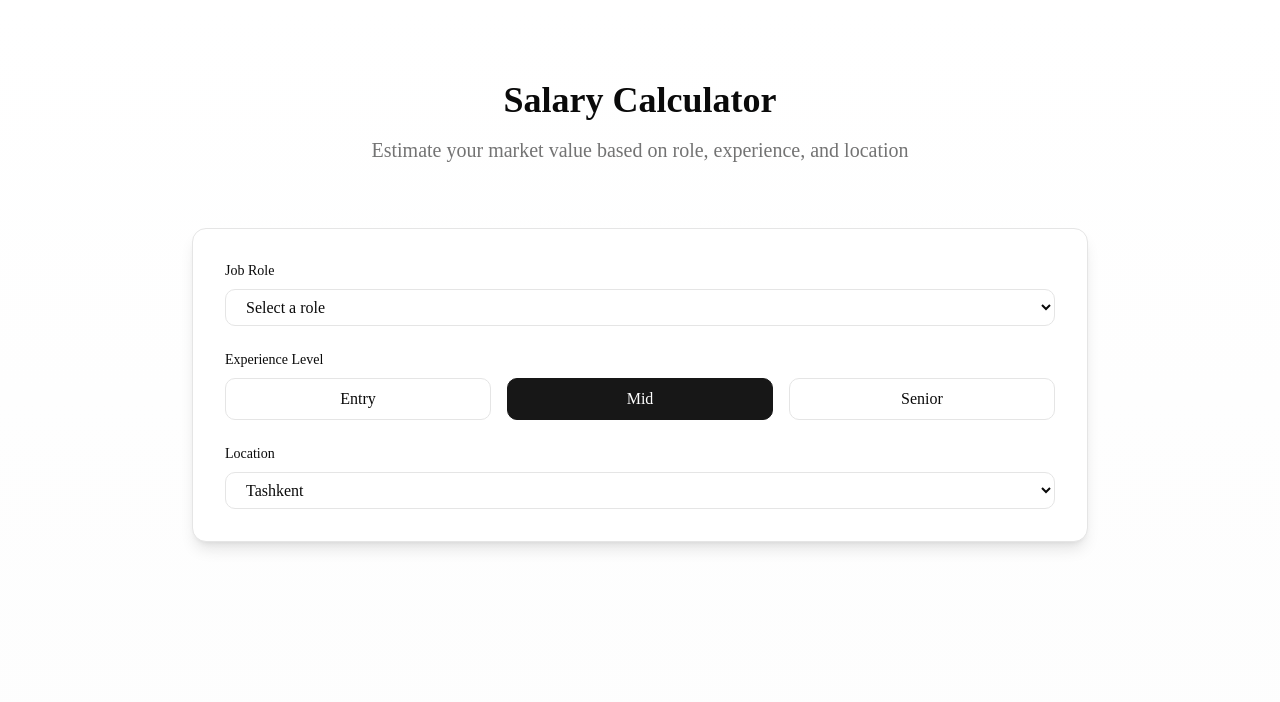
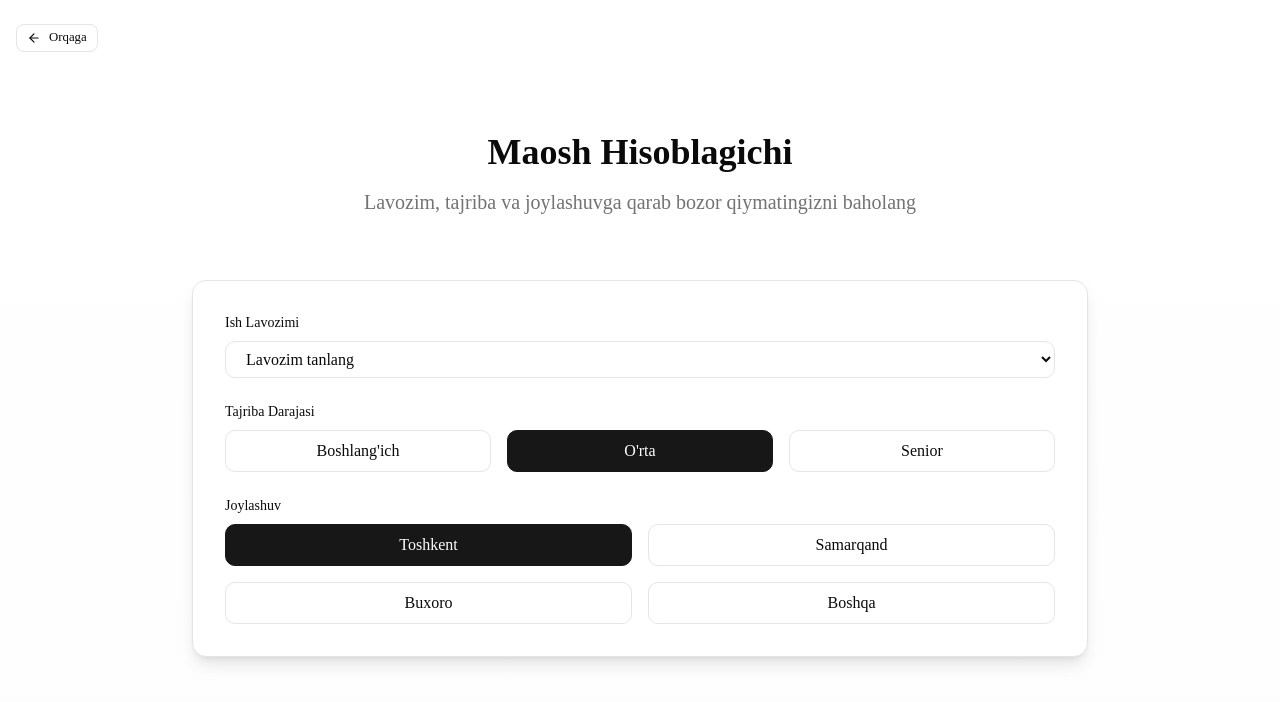
Before and after one commit to otabekxoff-creator/qadam.uz, a Next.js app in the folder frontend/: page /salary-calculator in a window 1280 px wide. Shown: the top 702 px of the page. Built offline with nearby package versions, Linux system fonts and the light colour scheme.

Commit message:
Fix navigation pages: Add back buttons and translate to Uzbek - jobs/search, salary-calculator, resources

```diff
--- a/frontend/src/app/jobs/search/page.tsx
+++ b/frontend/src/app/jobs/search/page.tsx
@@ -1,8 +1,10 @@
 'use client';
 
 import { motion } from 'framer-motion';
-import { Search, MapPin, Briefcase, Building2, Clock, DollarSign, Filter, ChevronDown } from 'lucide-react';
+import { Search, MapPin, Briefcase, Building2, Clock, DollarSign, Filter, ChevronDown, ArrowLeft } from 'lucide-react';
 import { useState } from 'react';
+import Link from 'next/link';
+import { Button } from '@/components/ui/button';
 
 export default function JobSearchPage() {
   const [filters, setFilters] = useState({
@@ -90,8 +92,18 @@ export default function JobSearchPage() {
   ];
 
   return (
-    <div className="min-h-screen bg-gradient-to-b from-background to-secondary/20">
-      <section className="py-8 px-4 sm:px-6 lg:px-8">
+    <div className="min-h-screen bg-background">
+      {/* Back Button */}
+      <div className="container mx-auto px-4 pt-6">
+        <Link href="/">
+          <Button variant="outline" size="sm" className="gap-2">
+            <ArrowLeft className="w-4 h-4" />
+            Orqaga
+          </Button>
+        </Link>
+      </div>
+
+      <section className="py-12 px-4 sm:px-6 lg:px-8">
         <div className="max-w-7xl mx-auto">
           {/* Search Header */}
           <motion.div
@@ -100,14 +112,14 @@ export default function JobSearchPage() {
             transition={{ duration: 0.5 }}
             className="mb-8"
           >
-            <h1 className="text-3xl font-bold mb-6">Find Your Dream Job</h1>
+            <h1 className="text-3xl font-bold mb-6">Orzuingizdagi Ishni Toping</h1>
 
             <div className="flex flex-col md:flex-row gap-4">
               <div className="relative flex-1">
                 <Search className="absolute left-3 top-1/2 -translate-y-1/2 w-5 h-5 text-muted-foreground" />
                 <input
                   type="text"
-                  placeholder="Job title, keywords, or company"
+                  placeholder="Ish nomi, kalit so'z yoki kompaniya"
                   className="w-full pl-10 pr-4 py-3 rounded-lg border bg-background"
                 />
               </div>
@@ -115,12 +127,12 @@ export default function JobSearchPage() {
                 <MapPin className="absolute left-3 top-1/2 -translate-y-1/2 w-5 h-5 text-muted-foreground" />
                 <input
                   type="text"
-                  placeholder="City or country"
+                  placeholder="Shahar yoki mamlakat"
                   className="w-full pl-10 pr-4 py-3 rounded-lg border bg-background"
                 />
               </div>
               <button className="px-6 py-3 bg-primary text-white rounded-lg hover:bg-primary/90 transition-colors">
-                Search Jobs
+                Ish Qidirish
               </button>
             </div>
           </motion.div>
@@ -137,7 +149,7 @@ export default function JobSearchPage() {
               className="flex items-center gap-2 px-4 py-2 border rounded-lg hover:bg-secondary transition-colors"
             >
               <Filter className="w-4 h-4" />
-              Filters
+              Filtrlar
               <ChevronDown className={`w-4 h-4 transition-transform ${showFilters ? 'rotate-180' : ''}`} />
             </button>
 
@@ -145,29 +157,29 @@ export default function JobSearchPage() {
               <div className="mt-4 p-4 bg-card rounded-xl border">
                 <div className="grid grid-cols-1 md:grid-cols-4 gap-4">
                   <div>
-                    <label className="block text-sm font-medium mb-2">Job Type</label>
+                    <label className="block text-sm font-medium mb-2">Ish Turi</label>
                     <select className="w-full px-3 py-2 rounded-lg border bg-background">
-                      <option value="">All Types</option>
-                      <option value="full-time">Full-time</option>
-                      <option value="part-time">Part-time</option>
-                      <option value="contract">Contract</option>
-                      <option value="internship">Internship</option>
+                      <option value="">Barcha turlar</option>
+                      <option value="full-time">To'liq stavka</option>
+                      <option value="part-time">Yarim stavka</option>
+                      <option value="contract">Shartnoma</option>
+                      <option value="internship">Stajirovka</option>
                     </select>
                   </div>
                   <div>
-                    <label className="block text-sm font-medium mb-2">Experience</label>
+                    <label className="block text-sm font-medium mb-2">Tajriba</label>
                     <select className="w-full px-3 py-2 rounded-lg border bg-background">
-                      <option value="">Any Experience</option>
-                      <option value="entry">Entry Level</option>
-                      <option value="mid">Mid Level</option>
-                      <option value="senior">Senior Level</option>
-                      <option value="lead">Lead/Manager</option>
+                      <option value="">Har qanday tajriba</option>
+                      <option value="entry">Boshlang'ich</option>
+                      <option value="mid">O'rta</option>
+                      <option value="senior">Senior</option>
+                      <option value="lead">Rahbar</option>
                     </select>
                   </div>
                   <div>
-                    <label className="block text-sm font-medium mb-2">Salary Range</label>
+                    <label className="block text-sm font-medium mb-2">Maosh</label>
                     <select className="w-full px-3 py-2 rounded-lg border bg-background">
-                      <option value="">Any Salary</option>
+                      <option value="">Har qanday maosh</option>
                       <option value="0-1000">$0 - $1,000</option>
                       <option value="1000-3000">$1,000 - $3,000</option>
                       <option value="3000-5000">$3,000 - $5,000</option>
@@ -175,12 +187,12 @@ export default function JobSearchPage() {
                     </select>
                   </div>
                   <div>
-                    <label className="block text-sm font-medium mb-2">Remote Options</label>
+                    <label className="block text-sm font-medium mb-2">Ish rejimi</label>
                     <select className="w-full px-3 py-2 rounded-lg border bg-background">
-                      <option value="">Any</option>
-                      <option value="remote">Remote Only</option>
-                      <option value="hybrid">Hybrid</option>
-                      <option value="onsite">On-site</option>
+                      <option value="">Barchasi</option>
+                      <option value="remote">Masofadan</option>
+                      <option value="hybrid">Gibrid</option>
+                      <option value="onsite">Ofisda</option>
                     </select>
                   </div>
                 </div>
@@ -192,7 +204,7 @@ export default function JobSearchPage() {
           <div className="grid grid-cols-1 lg:grid-cols-3 gap-6">
             {/* Job List */}
             <div className="lg:col-span-2 space-y-4">
-              <p className="text-muted-foreground mb-4">{jobs.length} jobs found</p>
+              <p className="text-muted-foreground mb-4">{jobs.length} ta ish topildi</p>
 
               {jobs.map((job, index) => (
                 <motion.div
@@ -256,16 +268,16 @@ export default function JobSearchPage() {
             {/* Sidebar */}
             <div className="hidden lg:block">
               <div className="bg-card rounded-xl p-6 shadow-sm border sticky top-8">
-                <h3 className="font-semibold mb-4">Job Alerts</h3>
+                <h3 className="font-semibold mb-4">Ish E'lonlari</h3>
                 <p className="text-sm text-muted-foreground mb-4">
-                  Get notified when new jobs match your search
+                  Qidiruv bo'yicha yangi ishlar chiqishi haqida xabar oling
                 </p>
                 <button className="w-full py-2 border rounded-lg hover:bg-secondary transition-colors">
-                  Create Job Alert
+                  E'lon Yaratish
                 </button>
 
                 <div className="mt-8">
-                  <h3 className="font-semibold mb-4">Popular Searches</h3>
+                  <h3 className="font-semibold mb-4">Mashhur Qidiruvlar</h3>
                   <div className="flex flex-wrap gap-2">
                     {['React', 'Python', 'Remote', 'Tashkent', 'Full-time', 'Senior'].map((tag) => (
                       <span
--- a/frontend/src/app/resources/page.tsx
+++ b/frontend/src/app/resources/page.tsx
@@ -6,17 +6,18 @@ import Link from 'next/link';
 import {
   FileText, Video, BookOpen, Download, Calculator, Lightbulb, Users, Award,
   Search, Star, Clock, Play, FileCode, Heart, ExternalLink, ArrowRight,
-  TrendingUp, Zap, Target, CheckCircle, X, BookMarked, FileEdit, PenTool, Layout
+  TrendingUp, Zap, Target, CheckCircle, X, BookMarked, FileEdit, PenTool, Layout,
+  ArrowLeft
 } from 'lucide-react';
 import { Button } from '@/components/ui/button';
 
 const categories = [
-  { id: 'all', name: 'All Resources', icon: FileText, count: 156 },
-  { id: 'templates', name: 'Resume Templates', icon: FileCode, count: 45 },
-  { id: 'guides', name: 'Career Guides', icon: BookOpen, count: 38 },
-  { id: 'tools', name: 'Free Tools', icon: Calculator, count: 28 },
-  { id: 'videos', name: 'Video Tutorials', icon: Video, count: 25 },
-  { id: 'design', name: 'Design Assets', icon: Layout, count: 20 },
+  { id: 'all', name: 'Barchasi', icon: FileText, count: 156 },
+  { id: 'templates', name: 'Rezyume Namunalari', icon: FileCode, count: 45 },
+  { id: 'guides', name: 'Karyera Qo\'llanmalari', icon: BookOpen, count: 38 },
+  { id: 'tools', name: 'Bepul Vositalar', icon: Calculator, count: 28 },
+  { id: 'videos', name: 'Video Qo\'llanmalar', icon: Video, count: 25 },
+  { id: 'design', name: 'Dizayn Materiallari', icon: Layout, count: 20 },
 ];
 
 const featuredResources = [
@@ -88,15 +89,25 @@ export default function ResourcesPage() {
 
   return (
     <div className="min-h-screen bg-gradient-to-br from-slate-50 to-blue-50">
+      {/* Back Button */}
+      <div className="container mx-auto px-4 pt-6">
+        <Link href="/">
+          <Button variant="outline" size="sm" className="gap-2">
+            <ArrowLeft className="w-4 h-4" />
+            Orqaga
+          </Button>
+        </Link>
+      </div>
+
       {/* Hero */}
       <section className="relative py-20 bg-gradient-to-br from-blue-600 via-indigo-600 to-purple-700 overflow-hidden">
         <div className="absolute inset-0 bg-[url('/grid.svg')] opacity-10"></div>
         <div className="container mx-auto px-4 relative z-10">
           <motion.div initial={{ opacity: 0, y: 20 }} animate={{ opacity: 1, y: 0 }} className="text-center max-w-3xl mx-auto">
-            <h1 className="text-4xl md:text-5xl font-bold text-white mb-4">Career Resources</h1>
-            <p className="text-xl text-indigo-100 mb-8">Free templates, guides, and tools to help you succeed</p>
+            <h1 className="text-4xl md:text-5xl font-bold text-white mb-4">Karyera Resurslari</h1>
+            <p className="text-xl text-indigo-100 mb-8">Muvaffaqiyatga erishish uchun bepul namunalar, qo'llanmalar va vositalar</p>
             <div className="grid grid-cols-2 md:grid-cols-4 gap-4 max-w-2xl mx-auto">
-              {[{ value: '156+', label: 'Free Resources' }, { value: '2M+', label: 'Downloads' }, { value: '150K+', label: 'Active Users' }, { value: '4.8', label: 'Avg Rating' }].map((stat) => (
+              {[{ value: '156+', label: 'Bepul Resurslar' }, { value: '2M+', label: 'Yuklab Olishlar' }, { value: '150K+', label: 'Faol Foydalanuvchilar' }, { value: '4.8', label: 'O\'rtacha Reyting' }].map((stat) => (
                 <div key={stat.label} className="bg-white/10 backdrop-blur-sm rounded-xl p-4">
                   <p className="text-2xl font-bold text-white">{stat.value}</p>
                   <p className="text-sm text-indigo-200">{stat.label}</p>
@@ -113,7 +124,7 @@ export default function ResourcesPage() {
           <div className="max-w-2xl mx-auto mb-12">
             <div className="relative">
               <Search className="absolute left-4 top-1/2 -translate-y-1/2 w-5 h-5 text-slate-400" />
-              <input type="text" placeholder="Search resources..." value={searchQuery} onChange={(e) => setSearchQuery(e.target.value)} className="w-full pl-12 pr-4 py-4 bg-white border border-slate-200 rounded-2xl shadow-lg focus:ring-2 focus:ring-blue-500" />
+              <input type="text" placeholder="Resurslarni qidirish..." value={searchQuery} onChange={(e) => setSearchQuery(e.target.value)} className="w-full pl-12 pr-4 py-4 bg-white border border-slate-200 rounded-2xl shadow-lg focus:ring-2 focus:ring-blue-500" />
             </div>
           </div>
 
@@ -122,7 +133,7 @@ export default function ResourcesPage() {
               <motion.button key={category.id} variants={itemVariants} onClick={() => setSelectedCategory(category.id)} className={`p-6 rounded-2xl text-left transition-all ${selectedCategory === category.id ? 'bg-gradient-to-br from-blue-500 to-indigo-600 text-white shadow-lg' : 'bg-white text-slate-700 hover:shadow-md'}`}>
                 <category.icon className="w-8 h-8 mb-3" />
                 <p className="font-semibold text-sm">{category.name}</p>
-                <p className={`text-xs ${selectedCategory === category.id ? 'text-blue-100' : 'text-slate-500'}`}>{category.count} items</p>
+                <p className={`text-xs ${selectedCategory === category.id ? 'text-blue-100' : 'text-slate-500'}`}>{category.count} ta</p>
               </motion.button>
             ))}
           </motion.div>
@@ -130,7 +141,7 @@ export default function ResourcesPage() {
           {/* Featured */}
           {!searchQuery && selectedCategory === 'all' && (
             <div className="mb-16">
-              <h2 className="text-2xl font-bold text-slate-800 mb-6">Featured Resources</h2>
+              <h2 className="text-2xl font-bold text-slate-800 mb-6">Tavsiya Etilgan Resurslar</h2>
               <div className="grid grid-cols-1 md:grid-cols-2 lg:grid-cols-4 gap-6">
                 {featuredResources.map((resource) => (
                   <motion.div key={resource.id} whileHover={{ y: -4 }} className="bg-white rounded-2xl shadow-sm border border-slate-200 overflow-hidden hover:shadow-lg transition-all">
@@ -151,7 +162,7 @@ export default function ResourcesPage() {
                           {resource.downloads?.toLocaleString() || resource.users?.toLocaleString() || resource.views?.toLocaleString()}
                         </span>
                         <Button size="sm" className="bg-gradient-to-r from-blue-600 to-indigo-600 text-white">
-                          {resource.type === 'video' ? 'Watch' : 'Download'}
+                          {resource.type === 'video' ? 'Ko\'rish' : 'Yuklab olish'}
                         </Button>
                       </div>
                     </div>
@@ -164,8 +175,8 @@ export default function ResourcesPage() {
           {/* All Resources */}
           <div>
             <div className="flex items-center justify-between mb-6">
-              <h2 className="text-2xl font-bold text-slate-800">{selectedCategory === 'all' ? 'All Resources' : categories.find(c => c.id === selectedCategory)?.name}</h2>
-              <p className="text-slate-500">{filteredResources.length} resources</p>
+              <h2 className="text-2xl font-bold text-slate-800">{selectedCategory === 'all' ? 'Barcha Resurslar' : categories.find(c => c.id === selectedCategory)?.name}</h2>
+              <p className="text-slate-500">{filteredResources.length} ta resurs</p>
             </div>
             <motion.div variants={containerVariants} initial="hidden" animate="visible" className="grid grid-cols-1 md:grid-cols-2 lg:grid-cols-3 gap-6">
               {filteredResources.map((resource) => (
@@ -190,7 +201,7 @@ export default function ResourcesPage() {
                     <span className="flex items-center gap-1"><Star className="w-4 h-4 text-amber-400 fill-amber-400" />{resource.rating}</span>
                   </div>
                   <Button variant="outline" className="w-full">
-                    {resource.type === 'video' ? 'Watch Now' : resource.type === 'tool' ? 'Try Tool' : 'Download Free'}
+                    {resource.type === 'video' ? 'Hozir Ko\'rish' : resource.type === 'tool' ? 'Vosita Sinash' : 'Bepul Yuklab Olish'}
                   </Button>
                 </motion.div>
               ))}
@@ -203,8 +214,8 @@ export default function ResourcesPage() {
       <section className="py-16 bg-gradient-to-br from-slate-900 to-indigo-900 text-white">
         <div className="container mx-auto px-4">
           <div className="text-center mb-12">
-            <h2 className="text-3xl font-bold mb-4">Success Stories</h2>
-            <p className="text-slate-300">How our resources helped others land their dream jobs</p>
+            <h2 className="text-3xl font-bold mb-4">Muvaffaqiyat Tarixlari</h2>
+            <p className="text-slate-300">Resurslarimiz boshqalarga orzularidagi ishni qanday topishga yordam berdi</p>
           </div>
           <div className="grid grid-cols-1 md:grid-cols-3 gap-8">
             {successStories.map((story, index) => (
--- a/frontend/src/app/salary-calculator/page.tsx
+++ b/frontend/src/app/salary-calculator/page.tsx
@@ -1,7 +1,9 @@
 'use client';
 
 import { motion } from 'framer-motion';
-import { Calculator, TrendingUp, MapPin, Building2, Briefcase, DollarSign } from 'lucide-react';
+import { Calculator, TrendingUp, MapPin, Building2, Briefcase, DollarSign, ArrowLeft } from 'lucide-react';
+import Link from 'next/link';
+import { Button } from '@/components/ui/button';
 import { useState } from 'react';
 
 export default function SalaryCalculatorPage() {
@@ -17,18 +19,28 @@ export default function SalaryCalculatorPage() {
   };
 
   const roles = [
-    'Software Engineer',
-    'Product Manager',
-    'UX Designer',
-    'Data Analyst',
-    'Marketing Manager',
-    'Sales Representative',
-    'HR Manager',
-    'DevOps Engineer',
+    'Dasturiy Ta\'minot Muhandisi',
+    'Mahsulot Menejeri',
+    'UX Dizayner',
+    'Ma\'lumotlar Tahlilchisi',
+    'Marketing Menejeri',
+    'Savdo Vakili',
+    'HR Menejeri',
+    'DevOps Muhandisi',
   ];
 
   return (
     <div className="min-h-screen bg-gradient-to-b from-background to-secondary/20">
+      {/* Back Button */}
+      <div className="container mx-auto px-4 pt-6">
+        <Link href="/">
+          <Button variant="outline" size="sm" className="gap-2">
+            <ArrowLeft className="w-4 h-4" />
+            Orqaga
+          </Button>
+        </Link>
+      </div>
+
       <section className="py-20 px-4 sm:px-6 lg:px-8">
         <div className="max-w-4xl mx-auto">
           <motion.div
@@ -37,9 +49,9 @@ export default function SalaryCalculatorPage() {
             transition={{ duration: 0.5 }}
             className="text-center mb-16"
           >
-            <h1 className="text-4xl font-bold mb-4">Salary Calculator</h1>
+            <h1 className="text-4xl font-bold mb-4">Maosh Hisoblagichi</h1>
             <p className="text-xl text-muted-foreground">
-              Estimate your market value based on role, experience, and location
+              Lavozim, tajriba va joylashuvga qarab bozor qiymatingizni baholang
             </p>
           </motion.div>
 
@@ -51,13 +63,13 @@ export default function SalaryCalculatorPage() {
           >
             <div className="space-y-6">
               <div>
-                <label className="block text-sm font-medium mb-2">Job Role</label>
+                <label className="block text-sm font-medium mb-2">Ish Lavozimi</label>
                 <select
                   className="w-full px-4 py-2 rounded-lg border bg-background"
                   value={role}
                   onChange={(e) => setRole(e.target.value)}
                 >
-                  <option value="">Select a role</option>
+                  <option value="">Lavozim tanlang</option>
                   {roles.map((r) => (
                     <option key={r} value={r}>{r}</option>
                   ))}
@@ -65,7 +77,7 @@ export default function SalaryCalculatorPage() {
               </div>
 
               <div>
-                <label className="block text-sm font-medium mb-2">Experience Level</label>
+                <label className="block text-sm font-medium mb-2">Tajriba Darajasi</label>
                 <div className="grid grid-cols-3 gap-4">
                   {['entry', 'mid', 'senior'].map((level) => (
                     <button
@@ -77,24 +89,34 @@ export default function SalaryCalculatorPage() {
                           : 'bg-background hover:bg-secondary'
                       }`}
                     >
-                      {level}
+                      {level === 'entry' ? 'Boshlang\'ich' : level === 'mid' ? 'O\'rta' : 'Senior'}
                     </button>
                   ))}
                 </div>
               </div>
 
               <div>
-                <label className="block text-sm font-medium mb-2">Location</label>
-                <select
-                  className="w-full px-4 py-2 rounded-lg border bg-background"
-                  value={location}
-                  onChange={(e) => setLocation(e.target.value)}
-                >
-                  <option value="tashkent">Tashkent</option>
-                  <option value="samarkand">Samarkand</option>
-                  <option value="bukhara">Bukhara</option>
-                  <option value="other">Other regions</option>
-                </select>
+                <label className="block text-sm font-medium mb-2">Joylashuv</label>
+                <div className="grid grid-cols-2 gap-4">
+                  {[
+                    { id: 'tashkent', name: 'Toshkent' },
+                    { id: 'samarkand', name: 'Samarqand' },
+                    { id: 'bukhara', name: 'Buxoro' },
+                    { id: 'other', name: 'Boshqa' }
+                  ].map((loc) => (
+                    <button
+                      key={loc.id}
+                      onClick={() => setLocation(loc.id)}
+                      className={`px-4 py-2 rounded-lg border ${
+                        location === loc.id
+                          ? 'bg-primary text-white border-primary'
+                          : 'bg-background hover:bg-secondary'
+                      }`}
+                    >
+                      {loc.name}
+                    </button>
+                  ))}
+                </div>
               </div>
             </div>
 
@@ -104,7 +126,7 @@ export default function SalaryCalculatorPage() {
                 animate={{ opacity: 1, y: 0 }}
                 className="mt-8 p-6 bg-primary/5 rounded-xl border border-primary/20"
               >
-                <h3 className="text-lg font-semibold mb-4">Estimated Salary Range</h3>
+                <h3 className="text-lg font-semibold mb-4">Taxminiy Maosh Diapazoni</h3>
                 <div className="flex items-baseline gap-2">
                   <span className="text-3xl font-bold">${salaryData[location as keyof typeof salaryData].min.toLocaleString()}</span>
                   <span className="text-muted-foreground">-</span>
@@ -112,7 +134,7 @@ export default function SalaryCalculatorPage() {
                   <span className="text-muted-foreground">/month</span>
                 </div>
                 <p className="text-sm text-muted-foreground mt-2">
-                  Based on market data from 1000+ {role} positions in Uzbekistan
+                  O&apos;zbekistondagi 1000+ {role} lavozimi bo&apos;yicha bozor ma&apos;lumotlari asosida
                 </p>
               </motion.div>
             )}
```
